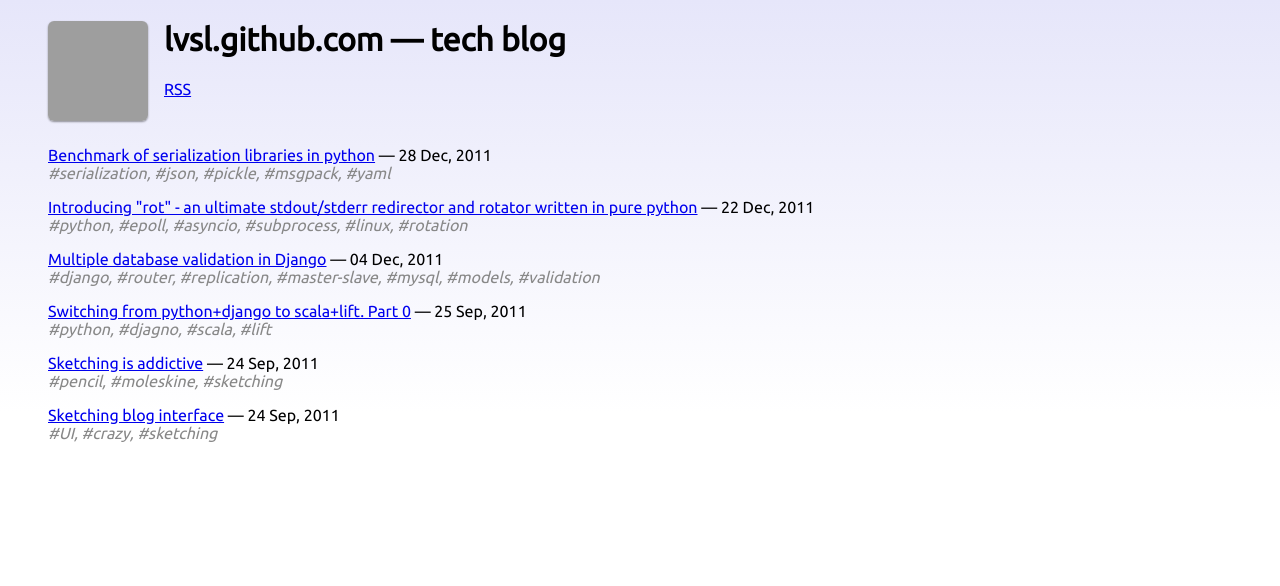
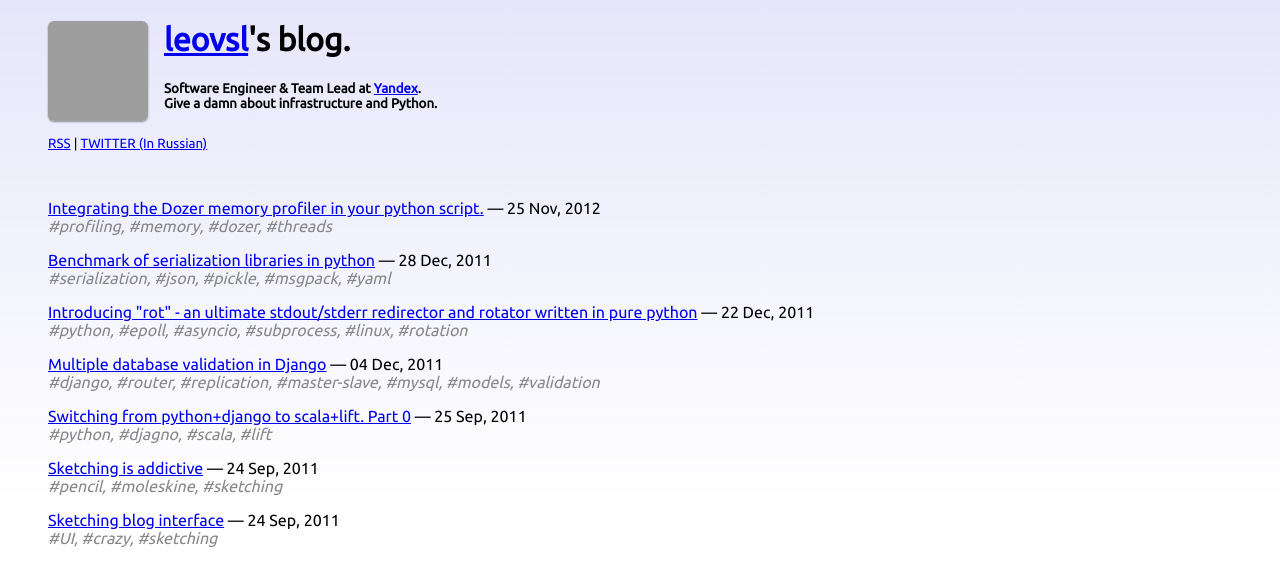
Before and after one commit to lvsl-deactivated/lvsl.github.com, a Jekyll site: the page built from index.html, in a window 1280 px wide, cut to the strip 0-586 px from the top of the page. Built offline with Jekyll 4.4.1, drawn with Linux system fonts in a browser that asks for light colours; grey boxes are pictures that could not be loaded.

Commit message:
New post. Add info about myself

```diff
--- a/_layouts/main.html
+++ b/_layouts/main.html
@@ -10,8 +10,13 @@ title: lvsl.github.com
   <body>
     <div class="about-me">
       <img align="left" src="http://www.gravatar.com/avatar/4f01bd803a897dfe7d2a728444f45af8?s=100"/>
-      <h1>lvsl.github.com &mdash; tech blog</h1>
-      <a href="http://feeds.feedburner.com/lvsl-github-com">RSS</a>
+      <h1><a href="https://github.com/lvsl">leovsl</a>'s blog.</h1>
+      <h5>Software Engineer & Team Lead at <a href="http://yandex.com">Yandex</a>.<br/> Give a damn about infrastructure and Python.</h5>
+      <small>
+        <a href="http://feeds.feedburner.com/lvsl-github-com">RSS</a>
+        |
+        <a href="http://twitter.com/chingun">TWITTER (In Russian)</a>
+      </small>
     </div>
     <ul class="post-list">
     {% for p in site.posts %}
--- /dev/null
+++ b/_posts/2012-11-25-integrating-dozer-in-any-python-script.md
@@ -0,0 +1,22 @@
+---
+layout: post
+published: true
+title: Integrating the Dozer memory profiler in your python script.
+tags:
+ - profiling
+ - memory
+ - dozer
+ - threads
+---
+
+Sometimes it's useful to take a quick look of how your python
+script consumes the memory. The [Dozer](http://pypi.python.org/pypi/Dozer) memory profiler is a very handy
+in this case. Unfortunately it requires that you run a WSGI app, which is not always the case.
+
+A quick hack would be to start a fake wsgi server in the separate thread:
+<script src="https://gist.github.com/4142894.js"> </script>
+
+It turns out that this works quiet well :) But, once again, don't forget to set *daemon=True*
+
+Another useful tool, which doesn't require a WSGI app is the [Heapy](http://pypi.python.org/pypi/guppy/) profiler.
+This is a PhD research project, the source code is really strange and looks like the project is left behind.
```
